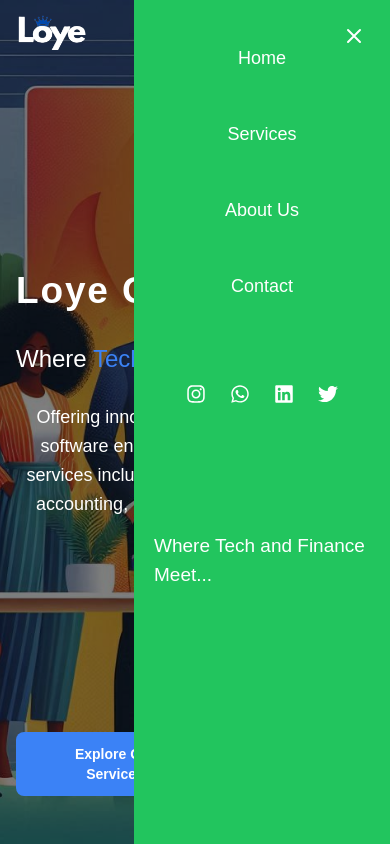
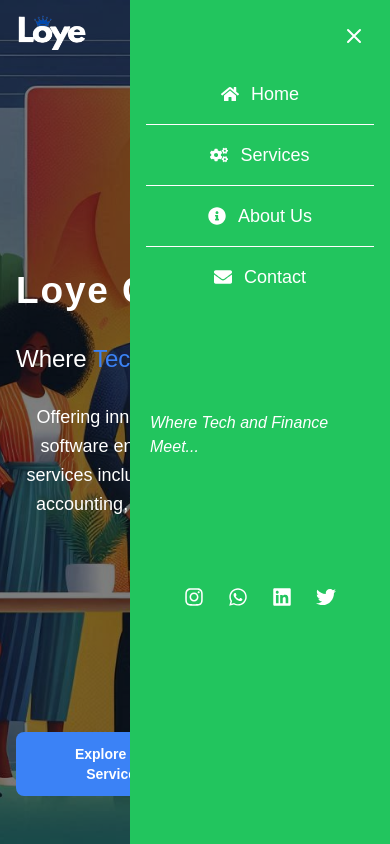
Before and after one commit to Moyos0reoluwa/LoyeGroup, a Next.js app: page / in a window 390 px wide. Both pictures are taken after a click on the button 354 px from the left and 32 px from the top of the page. Shown: the top 844 px of the page. Built offline with nearby package versions, Linux system fonts and the light colour scheme.

Commit message:
updated navbar

```diff
--- a/app/components/navbar.js
+++ b/app/components/navbar.js
@@ -4,7 +4,7 @@ import { useState, useEffect, useRef } from "react";
 import Link from "next/link";
 import Image from "next/image";
 import "animate.css";
-import { FaInstagram, FaWhatsapp, FaLinkedin, FaTwitter } from "react-icons/fa";
+import { FaInstagram, FaWhatsapp, FaLinkedin, FaTwitter, FaHome, FaCogs, FaInfoCircle, FaEnvelope } from "react-icons/fa";
 
 const HamburgerIcon = () => (
   <svg xmlns="http://www.w3.org/2000/svg" fill="none" viewBox="0 0 24 24" strokeWidth={2} stroke="currentColor" className="h-6 w-6 sm:h-8 sm:w-8 md:h-10 md:w-10 text-white">
@@ -39,11 +39,7 @@ export default function Navbar() {
 
   useEffect(() => {
     const handleScroll = () => {
-      if (window.scrollY > 50) {
-        setIsScrolled(true);
-      } else {
-        setIsScrolled(false);
-      }
+      setIsScrolled(window.scrollY > 50);
     };
 
     window.addEventListener("scroll", handleScroll);
@@ -90,7 +86,7 @@ export default function Navbar() {
             ref={menuRef}
             className={`${
               isOpen ? "translate-x-0" : "translate-x-full"
-            } fixed top-0 right-0 w-64 h-full bg-green-500 text-white transform transition-all duration-300 ease-in-out z-50 animate__animated ${
+            } fixed top-0 right-0 w-2/3 h-full bg-green-500 text-white transform transition-all duration-300 ease-in-out z-50 animate__animated ${
               isOpen ? "animate__slideInRight" : "animate__slideOutRight"
             }`}
           >
@@ -101,47 +97,52 @@ export default function Navbar() {
             >
               <CloseIcon />
             </button>
-            <ul className="space-y-6 py-8 px-4 text-center">
-              <li>
+            <ul className="space-y-0 py-16 px-4 text-center">
+              <li className="border-b border-white last:border-b-0">
                 <Link
                   href="/"
                   onClick={() => setIsOpen(false)}
-                  className="block py-3 px-4 text-lg sm:text-xl md:text-2xl text-white hover:bg-blue-500 rounded-lg transition-all duration-200"
+                  className="py-4 px-4 text-lg sm:text-xl md:text-2xl flex items-center justify-center text-white hover:bg-blue-500 rounded-lg transition-all duration-200"
                 >
-                  Home
+                  <FaHome className="mr-3" /> Home
                 </Link>
               </li>
-              <li>
+              <li className="border-b border-white last:border-b-0">
                 <Link
                   href="#services"
                   onClick={() => setIsOpen(false)}
-                  className="block py-3 px-4 text-lg sm:text-xl md:text-2xl text-white hover:bg-blue-500 rounded-lg transition-all duration-200"
+                  className="py-4 px-4 text-lg sm:text-xl md:text-2xl flex items-center justify-center text-white hover:bg-blue-500 rounded-lg transition-all duration-200"
                 >
-                  Services
+                  <FaCogs className="mr-3" /> Services
                 </Link>
               </li>
-              <li>
+              <li className="border-b border-white last:border-b-0">
                 <Link
                   href="#about"
                   onClick={() => setIsOpen(false)}
-                  className="block py-3 px-4 text-lg sm:text-xl md:text-2xl text-white hover:bg-blue-500 rounded-lg transition-all duration-200"
+                  className="py-4 px-4 text-lg sm:text-xl md:text-2xl flex items-center justify-center text-white hover:bg-blue-500 rounded-lg transition-all duration-200"
                 >
-                  About Us
+                  <FaInfoCircle className="mr-3" /> About Us
                 </Link>
               </li>
-              <li>
+              <li className="border-b border-white last:border-b-0">
                 <Link
                   href="#contact"
                   onClick={() => setIsOpen(false)}
-                  className="block py-3 px-4 text-lg sm:text-xl md:text-2xl text-white hover:bg-blue-500 rounded-lg transition-all duration-200"
+                  className="py-4 px-4 text-lg sm:text-xl md:text-2xl flex items-center justify-center text-white hover:bg-blue-500 rounded-lg transition-all duration-200"
                 >
-                  Contact
+                  <FaEnvelope className="mr-3" /> Contact
                 </Link>
               </li>
             </ul>
 
+            {/* Slogan */}
+            <p className="text-[16px] sm:text-[22px] md:text-[25px] font-medium italic animate__animated animate__fadeInUp pt-10 px-5">
+              Where Tech and Finance Meet...
+            </p>
+
             {/* Social Media Icons */}
-            <div className="mt-10 flex justify-center space-x-6">
+            <div className="mt-32 flex justify-center space-x-6">
               <Link href="https://www.instagram.com" target="_blank" className="hover:text-pink-500 transition-colors duration-200">
                 <FaInstagram className="w-5 h-5 sm:w-6 sm:h-6 md:w-8 md:h-8 text-white" />
               </Link>
@@ -155,11 +156,6 @@ export default function Navbar() {
                 <FaTwitter className="w-5 h-5 sm:w-6 sm:h-6 md:w-8 md:h-8 text-white" />
               </Link>
             </div>
-
-            {/* Slogan */}
-            <p className="text-[19px] sm:text[22px] md:text[25px] font-medium animate__animated animate__fadeInUp pt-32 px-5">
-            Where Tech and Finance Meet...
-            </p>
           </div>
         </div>
 
```
